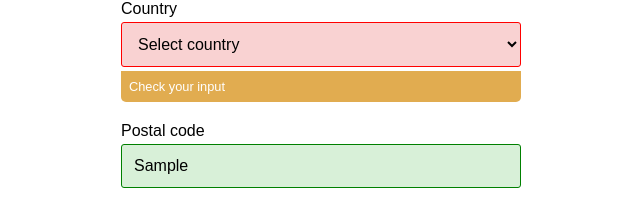
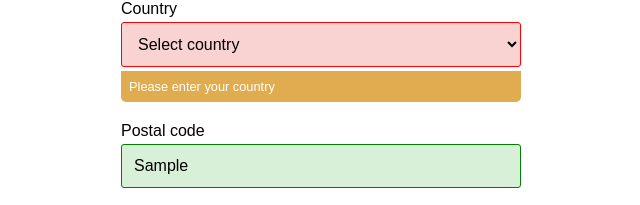
Before and after one commit to victoria-mali/odin-js-form-validation, a website built with webpack: page src/template.html in a window 1280 px wide. Both pictures are taken after typing "name@example.com", "Sample", "Sample123", "Sample123" into the empty fields and a click on the button "Submit". Shown: the part 223-428 px from the top of the page, 319-959 px from the left. Built offline with nearby package versions, Linux system fonts and the light colour scheme; what postal-code-checker would draw is missing.

Commit message:
Fix error message bugs

```diff
--- a/src/index.js
+++ b/src/index.js
@@ -74,7 +74,14 @@ inputs.forEach((item) => {
 
 function showError(input, errorDiv) {
   if (input.validity.valueMissing) {
-    errorDiv.textContent = `You need to enter an ${input.name}`;
+    const label = document
+      .querySelector(`label[for="${input.id}"]`)
+      .textContent.toLowerCase();
+    if (label === "confirm password") {
+      errorDiv.textContent = "Please confirm your password";
+    } else {
+      errorDiv.textContent = `Please enter your ${label}`;
+    }
   }
   if (input.validity.tooShort) {
     errorDiv.textContent = `You need to enter at least ${input.minLength} characters`;
@@ -101,9 +108,13 @@ function validateZip() {
   let postalCodeError = document.querySelector(".postal-error");
   let country = form.country.value;
   let zip = form.zip.value;
-  let isValid = validatePostalCode(country, zip);
 
-  postalCodeInput.setCustomValidity(isValid ? "" : "notValid");
+  if (zip === "") {
+    postalCodeInput.setCustomValidity("");
+  } else {
+    let isValid = validatePostalCode(country, zip);
+    postalCodeInput.setCustomValidity(isValid ? "" : "notValid");
+  }
 
   if (
     postalCodeInput.classList.contains("valid") ||
@@ -152,7 +163,11 @@ function validate(input, errorDiv) {
   isValid
     ? errorDiv.classList.add("error-visibility")
     : errorDiv.classList.remove("error-visibility");
-  errorDiv.textContent = isValid ? "" : `Check your input`;
+  if (isValid) {
+    errorDiv.textContent = "";
+  } else {
+    showError(input, errorDiv);
+  }
 }
 
 form.addEventListener("submit", (e) => {
--- a/src/template.html
+++ b/src/template.html
@@ -8,10 +8,10 @@
   <body>
     <div class="container">
       <h1>Form</h1>
-      <form idmethod="get" id="form" novalidate>
+      <form method="get" id="form" novalidate>
         <div>
           <label for="email">Email</label>
-          <input type="email" id="email" name="email" required minlength="8" />
+          <input type="email" id="email" name="email" required />
           <div
             class="error error-visibility email-error"
             aria-live="polite"
```
